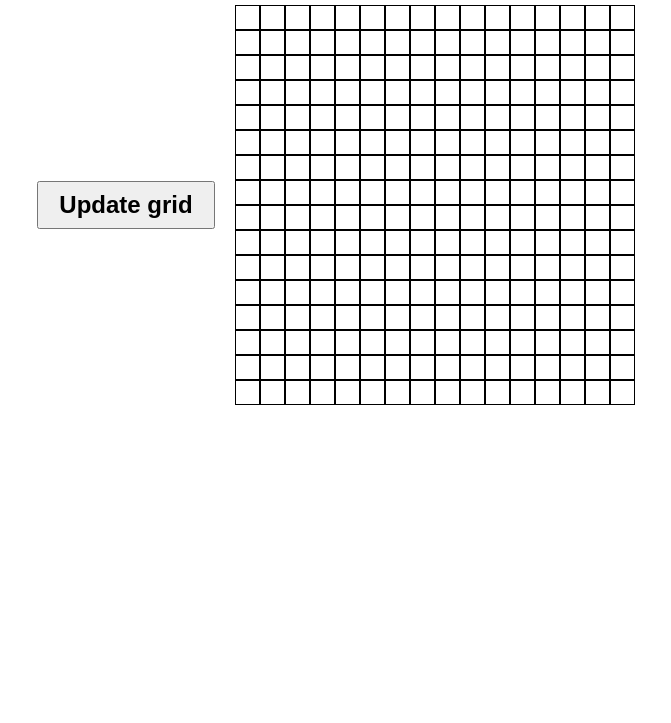
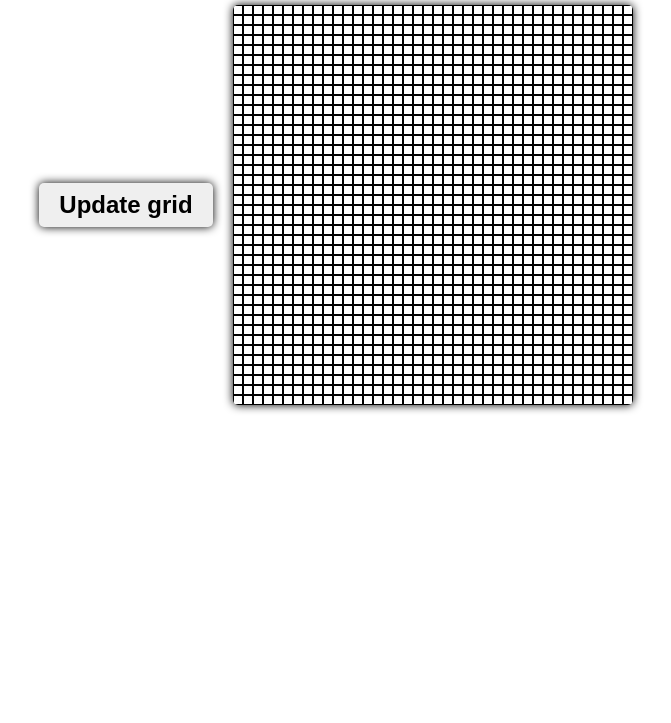
Before and after one commit to jniyonkuru/Etch-a-Sketch, a plain HTML site: page index.html in a window 1280 px wide. Shown: the part 77-800 px from the top of the page, without its empty margins (304-975 px from the left). Drawn offline with Linux system fonts and the light colour scheme.

Commit message:
work on style

```diff
--- a/main.js
+++ b/main.js
@@ -1,5 +1,5 @@
 
-let gridSize=16;
+let gridSize=40;
 const container=document.querySelector('.container');
 const div=document.createElement('div');
 div.style.width=`${400/gridSize}px`;
--- a/styles.css
+++ b/styles.css
@@ -9,6 +9,8 @@ h1{
     font-weight: 900;
     text-align: center;
     margin-bottom: 20px;
+    text-shadow: 4px 4px  3px rgb(116, 112, 112);
+
 }
 
 .container{
@@ -17,6 +19,9 @@ h1{
     display: flex;
     flex-wrap: wrap;
     flex:0 1 auto;
+    box-shadow: 0 0 10px black;
+    border-radius: 5px;
+    overflow: hidden;
 }
 .main{
     display: flex;
@@ -38,5 +43,12 @@ white-space: nowrap;
 flex:0 0 auto;
 font-size: 24px;
 font-weight: 900;
+border-radius: 5px;
+border: none;
+box-shadow: 0 0 10px black;
+transition: all 0.7s;
+}
+#btn:hover{
+    transform: scale(1.03);
 
 }
```
